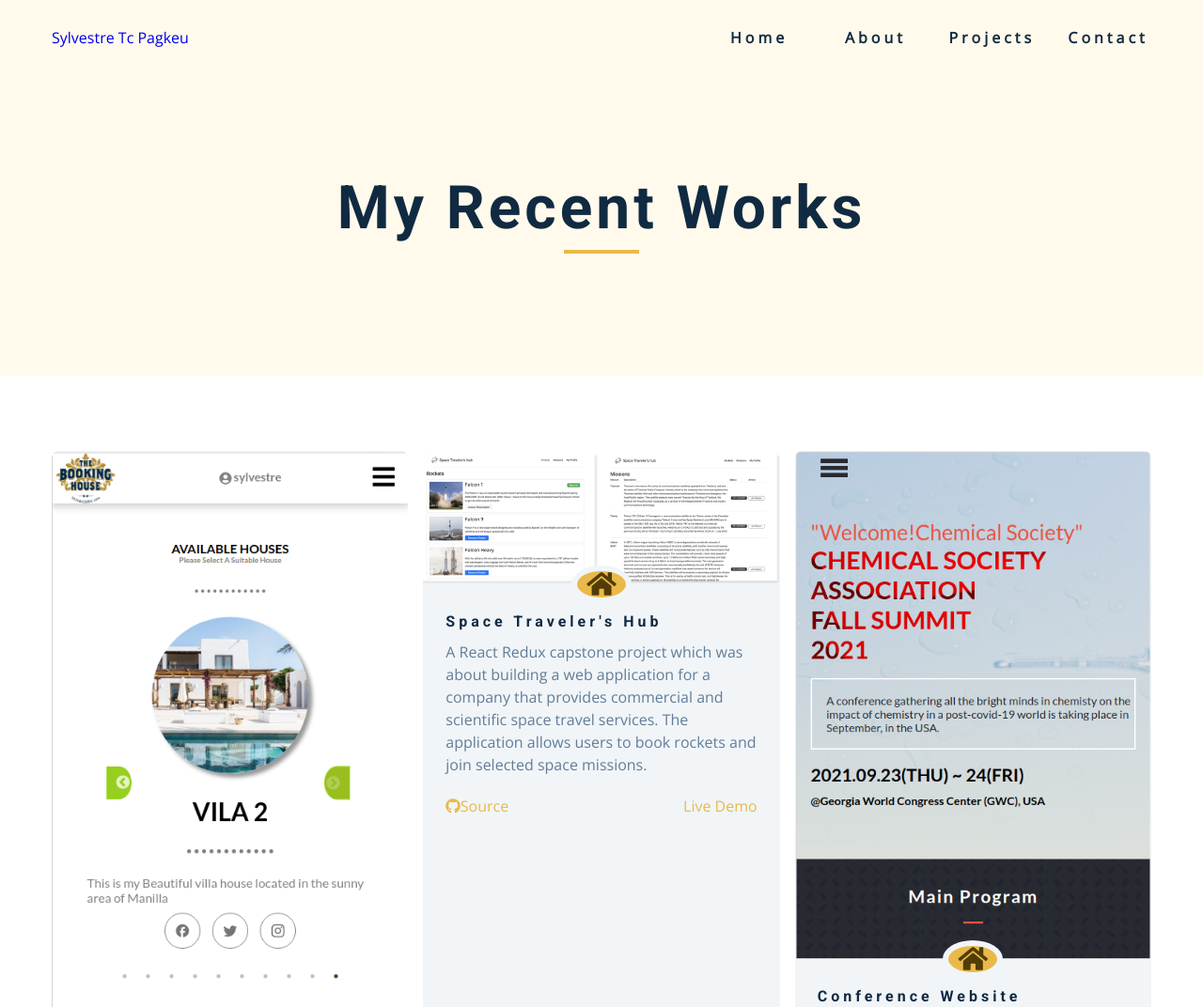
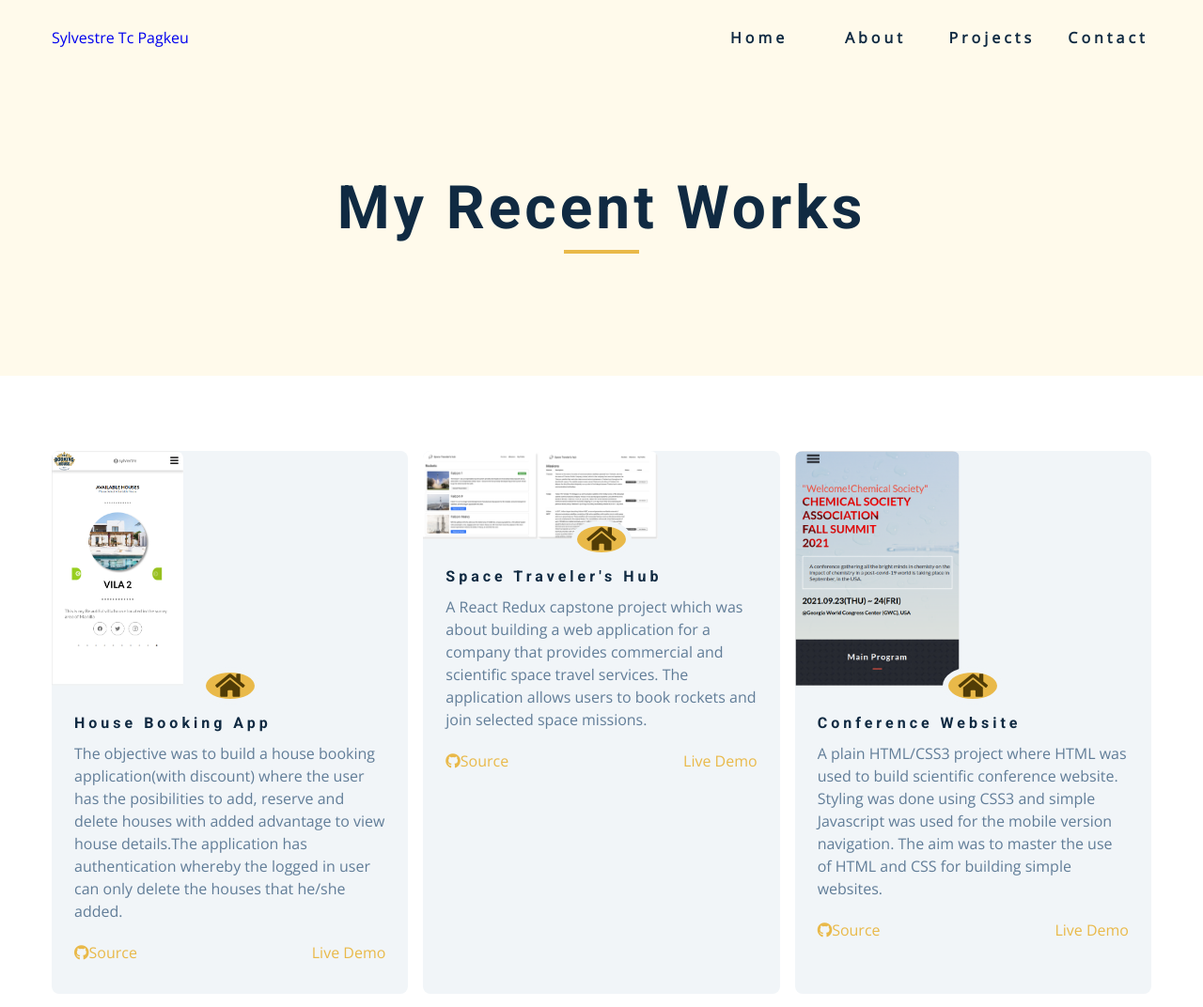
Before and after one commit to pasytchangwa/Portfolio, a website: page projects.html in a window 1280 px wide. Shown: the top 1072 px of the page at 94% size. Drawn offline with nearby package versions, Linux system fonts and the light colour scheme.

Commit message:
Update images

```diff
--- a/CSS/styles.css
+++ b/CSS/styles.css
@@ -1058,6 +1058,10 @@ Products Page
 .project-container img {
   border-top-left-radius: var(--radius);
   border-top-right-radius: var(--radius);
+  height: auto;
+  max-height: 250px;
+  width: auto;
+  max-width: 250px;
 }
 
 .project-container {
```
